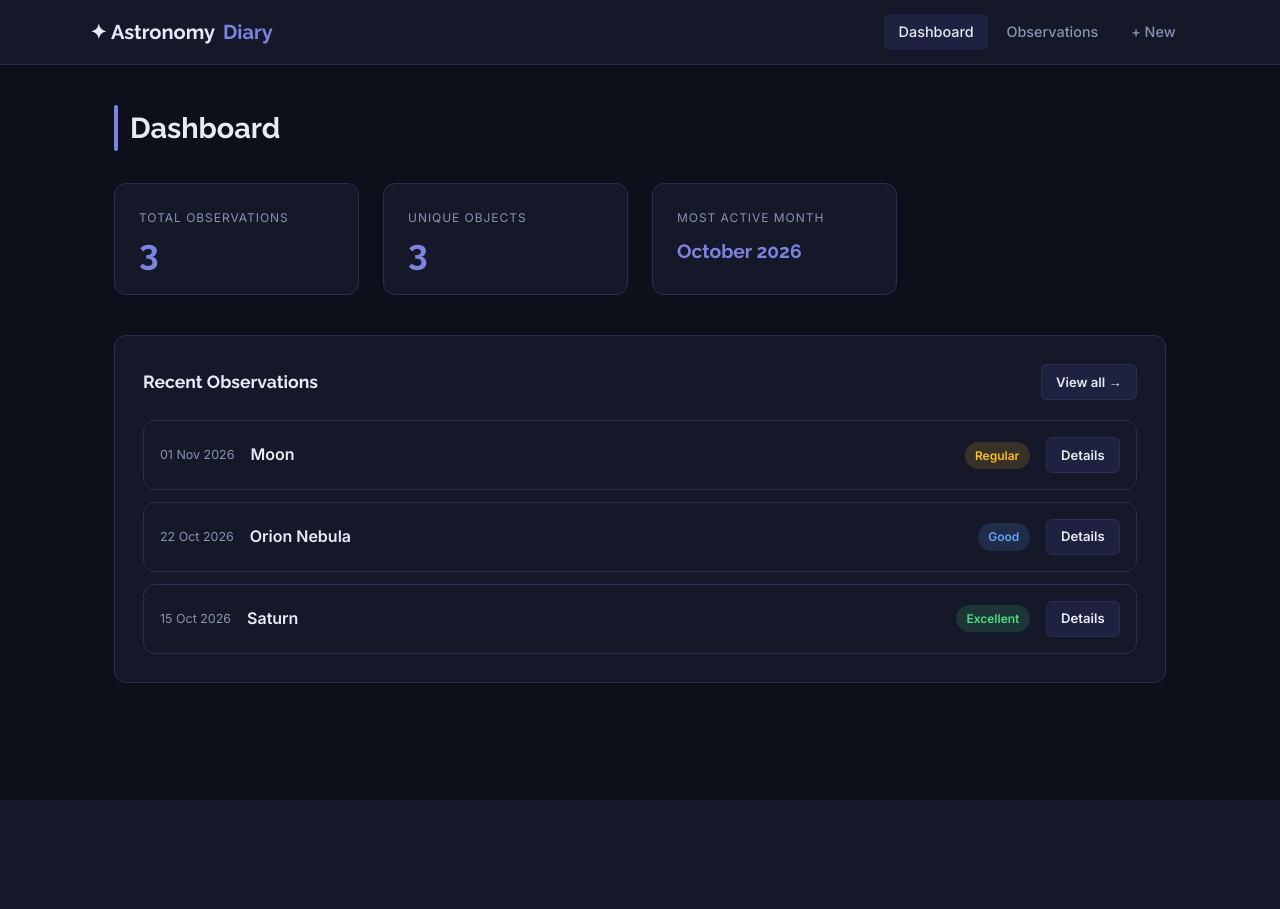
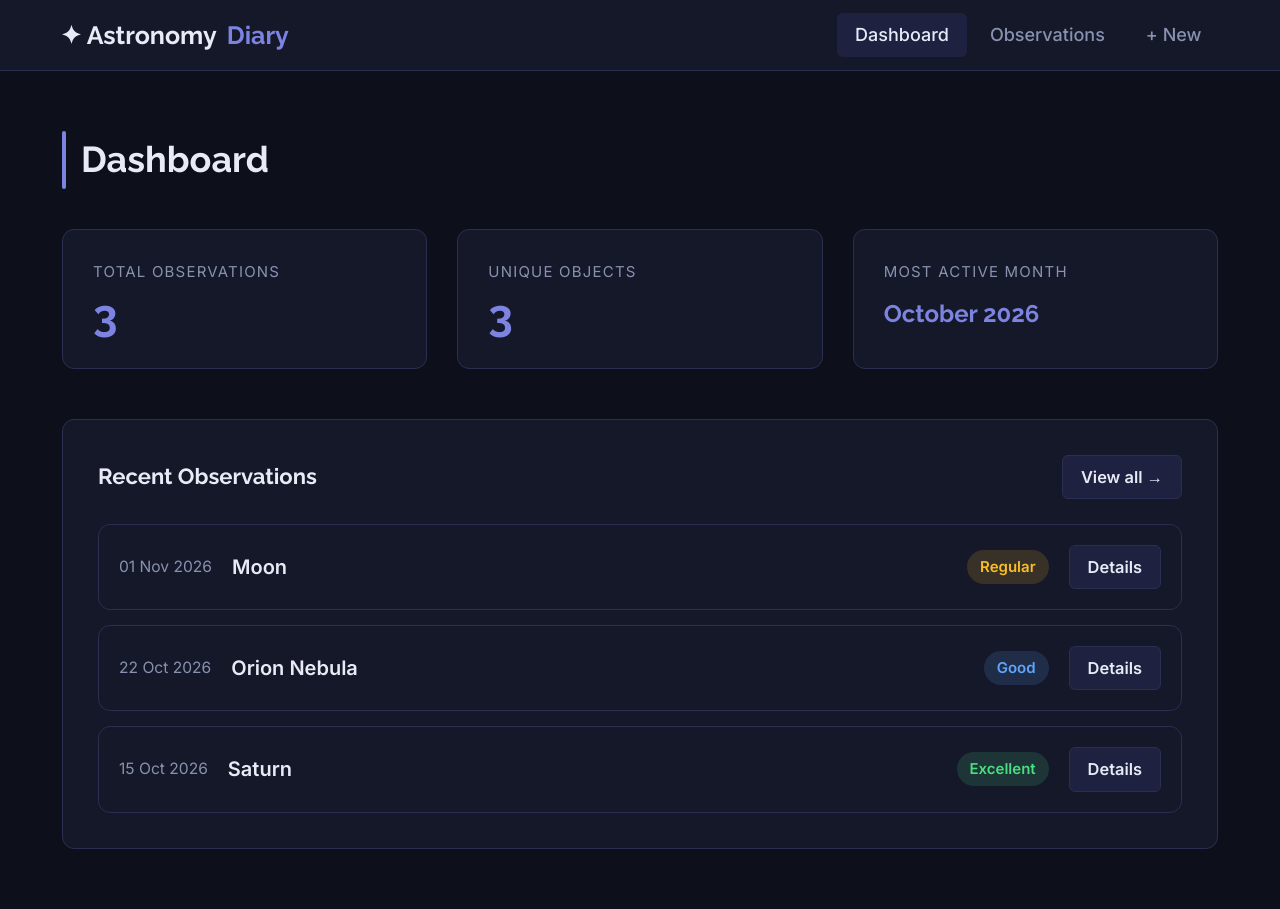
Before and after one commit to devgigifa/astronomy-observation-diary, a PHP site: page / in a window 1280 px wide. Before the commit the page ends 800 px from the top, so only its background shows below. Run offline with PHP 8.4, Linux system fonts and the light colour scheme; data comes from the database, SQL or seed files in the repository.

Commit message:
feat: add Docker setup, fix MySQL 8/UTF-8 issues and expand UI layout

```diff
--- a/database.sql
+++ b/database.sql
@@ -2,6 +2,8 @@
 -- SCRIPT DE CRIAÇÃO DO BANCO DE DADOS
 -- Projeto: Diário de Observações Astronômicas
 -- ============================================================
+
+SET NAMES utf8mb4;
 
 -- Cria o banco de dados caso ele ainda não exista
 CREATE DATABASE IF NOT EXISTS astronomy_diary
--- a/db.php
+++ b/db.php
@@ -6,10 +6,10 @@
 // ============================================================
 
 // Configurações de conexão — ajuste conforme seu ambiente
-define('DB_HOST', 'localhost');   // Endereço do servidor MySQL (geralmente localhost no XAMPP)
-define('DB_NAME', 'astronomy_diary'); // Nome do banco criado no database.sql
-define('DB_USER', 'root');        // Usuário do MySQL (padrão do XAMPP é 'root')
-define('DB_PASS', '');            // Senha do MySQL (padrão do XAMPP é vazia)
+define('DB_HOST', getenv('DB_HOST') ?: 'localhost');   // Endereço do servidor MySQL
+define('DB_NAME', getenv('DB_NAME') ?: 'astronomy_diary'); // Nome do banco criado no database.sql
+define('DB_USER', getenv('DB_USER') ?: 'root');        // Usuário do MySQL
+define('DB_PASS', getenv('DB_PASS') ?: '');            // Senha do MySQL
 define('DB_CHARSET', 'utf8mb4'); // Mesmo charset definido no banco
 
 // DSN = Data Source Name: string que identifica o banco para o PDO
@@ -35,11 +35,11 @@ try {
     $pdo = new PDO($dsn, DB_USER, DB_PASS, $options);
 
 } catch (PDOException $e) {
-    // Se a conexão falhar, interrompe o script e exibe uma mensagem amigável
-    // Em produção, você nunca mostraria $e->getMessage() para o usuário final!
+    // Registra o erro detalhado nos logs do servidor sem expor ao usuário final
+    error_log('Erro de conexão com o banco de dados: ' . $e->getMessage());
     http_response_code(500);
     die(json_encode([
         'success' => false,
-        'message' => 'Erro de conexão com o banco de dados: ' . $e->getMessage()
+        'message' => 'Erro interno ao conectar com o banco de dados.'
     ]));
 }
--- a/index.php
+++ b/index.php
@@ -18,7 +18,7 @@ $unique_objects = $pdo->query("SELECT COUNT(DISTINCT object_name) FROM observati
 $stmt = $pdo->query("
     SELECT DATE_FORMAT(obs_date, '%M %Y') AS month_label, COUNT(*) AS qty
     FROM observations
-    GROUP BY DATE_FORMAT(obs_date, '%Y-%m')
+    GROUP BY DATE_FORMAT(obs_date, '%Y-%m'), DATE_FORMAT(obs_date, '%M %Y')
     ORDER BY qty DESC
     LIMIT 1
 ");
@@ -38,8 +38,8 @@ $recent = $pdo->query("
     <meta charset="UTF-8">
     <meta name="viewport" content="width=device-width, initial-scale=1.0">
     <title>Astronomy Diary — Dashboard</title>
-    <!-- Linka o arquivo CSS externo -->
-    <link rel="stylesheet" href="style.css">
+    <!-- Linka o arquivo CSS externo (com cache busting para refletir alterações na hora) -->
+    <link rel="stylesheet" href="style.css?v=<?= time() ?>">
 </head>
 <body>
 
--- a/new-observation.php
+++ b/new-observation.php
@@ -22,7 +22,7 @@ $error_messages = [
     <meta charset="UTF-8">
     <meta name="viewport" content="width=device-width, initial-scale=1.0">
     <title>Astronomy Diary — New Observation</title>
-    <link rel="stylesheet" href="style.css">
+    <link rel="stylesheet" href="style.css?v=<?= time() ?>">
 </head>
 <body>
 
--- a/observations.php
+++ b/observations.php
@@ -15,7 +15,7 @@ $error   = $_GET['error']   ?? null;
     <meta charset="UTF-8">
     <meta name="viewport" content="width=device-width, initial-scale=1.0">
     <title>Astronomy Diary — Observations</title>
-    <link rel="stylesheet" href="style.css">
+    <link rel="stylesheet" href="style.css?v=<?= time() ?>">
 </head>
 <body>
 
--- a/style.css
+++ b/style.css
@@ -55,7 +55,7 @@
     padding: 0;
 }
 
-html { font-size: 16px; }
+html { font-size: 20px; }
 
 body {
     background-color: var(--bg);
@@ -94,13 +94,14 @@ a:hover { text-decoration: underline; }
 }
 
 .header-inner {
-    max-width: 1100px;
+    max-width: 95%;
+    width: 100%;
     margin: 0 auto;
     display: flex;
     align-items: center;
     justify-content: space-between;
     gap: var(--gap);
-    height: 64px;
+    height: 70px;
 }
 
 .site-logo {
@@ -143,9 +144,10 @@ a:hover { text-decoration: underline; }
    LAYOUT PRINCIPAL
    ------------------------------------------------------------ */
 .page-main {
-    max-width: 1100px;
+    max-width: 95%;
+    width: 100%;
     margin: 0 auto;
-    padding: 2.5rem var(--gap);
+    padding: 3rem var(--gap);
 }
 
 /* Título de seção de cada página */
@@ -456,7 +458,7 @@ tbody tr:hover { background: var(--bg-raised); }
    ------------------------------------------------------------ */
 .stats-grid {
     display: grid;
-    grid-template-columns: repeat(auto-fill, minmax(200px, 1fr));
+    grid-template-columns: repeat(auto-fit, minmax(220px, 1fr));
     gap: var(--gap);
     margin-bottom: 2.5rem;
 }
```
Also changed, not shown: docker-compose.yml (added, +32 -0 lines), README.md, 2 other files.
